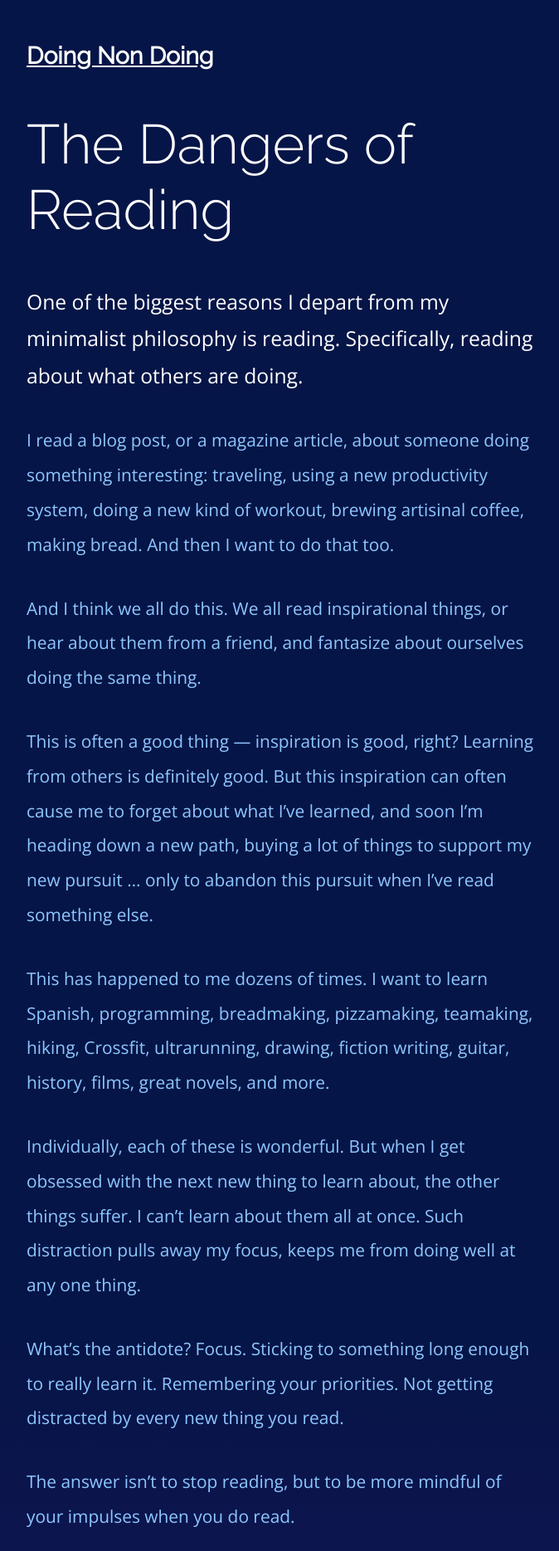
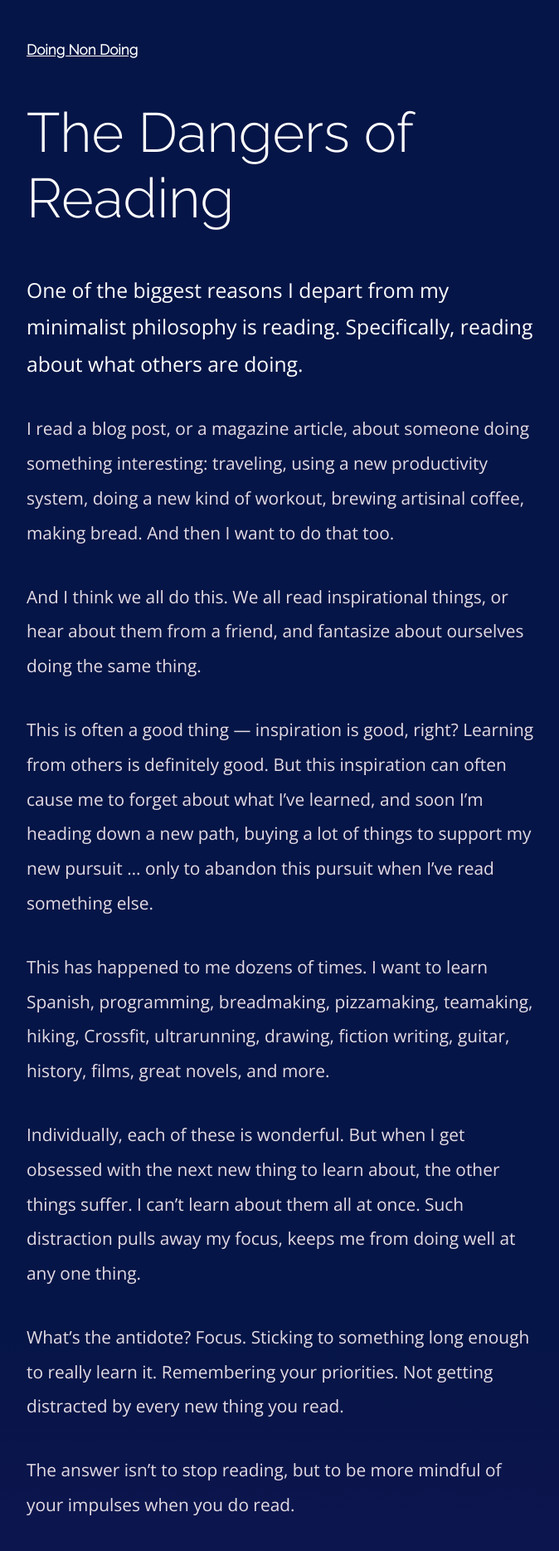
Before and after one commit to HenrikSimen/doing-non-doing, a Jekyll site: the page built from index.html, in a window 1280 px wide. Shown: the top 1869 px of the page at 83% size, without its empty margins (298-972 px from the left). Built offline with Jekyll 4.4.1, drawn with Linux system fonts in a browser that asks for light colours.

Commit message:
style-edits

```diff
--- a/_layouts/default.html
+++ b/_layouts/default.html
@@ -15,8 +15,8 @@
 
   <!-- Fonts -->
   <link href="https://fonts.googleapis.com/css?family=Raleway:300" rel="stylesheet">
-  <link href="https://fonts.googleapis.com/css?family=Open+Sans:400,700" rel="stylesheet">
-  <link href="https://fonts.googleapis.com/css?family=Anonymous+Pro:400,700|Open+Sans:400,700|Raleway" rel="stylesheet">
+  <link href="https://fonts.googleapis.com/css?family=Open+Sans:400,700,400i" rel="stylesheet">
+  <link href="https://fonts.googleapis.com/css?family=Anonymous+Pro:400,700" rel="stylesheet">
 
   <title>Doing Non Doing</title>
 </head>
--- a/assets/css/colors.css
+++ b/assets/css/colors.css
@@ -26,7 +26,7 @@
 }
 
  article p,footer p, footer ul{
-  color: #8ec7ff;
+  color: #e4dbe4;
 }
 
 article a {
--- a/assets/css/responsive.css
+++ b/assets/css/responsive.css
@@ -18,6 +18,10 @@
     line-height: 1.75em;
   }
 
+  footer p {
+    font-size: 1em;
+    line-height: 1.4em;
+
  }
 
 /* Medium devices (tablets, 768px and up) */
@@ -31,26 +35,30 @@
   }
 
   h1 {
-    font-size: 1.5em;
+    font-size: 1em;
     font-weight: 700;
   }
 
   h2 {
-    font-size: 3.5em;
+    font-size: 3em;
     margin-bottom: 50px;
   }
 
   p {
-    font-size: 1.188em;
+    font-size: 1.1em;
     font-weight: 400;
     margin: 35px 0;
-    line-height: 1.75em;
+    line-height: 2em;
   }
 
   p.intro {
-    font-size: 1.4em;
+    font-size: 1.3em;
     line-height: 1.8em;
   }
+
+  footer p {
+    font-size: 1em;
+    line-height: 1.4em;
  }
 
 /* Extra large devices (large desktops, 1200px and up) */
@@ -60,7 +68,7 @@
     margin: 0 auto;
   }
   h1 {
-    font-size: 1.5em;
+    font-size: 1em;
     font-weight: 700;
   }
 
--- a/assets/css/style.css
+++ b/assets/css/style.css
@@ -41,7 +41,7 @@
 }
 
 main, footer {
-  width: 85%;
+  width: 90%;
   margin: 0 auto;
   padding: 0 10px;
 }
@@ -52,6 +52,7 @@
 
 header {
   margin-bottom: 50px;
+  font-size: 0.9em;
 }
 
 /* Mobile Styles */
@@ -59,7 +60,6 @@
 h1, h2 {
   font-family: 'Raleway', sans-serif;
 }
-
 
 
 h1 {
@@ -75,15 +75,15 @@
 
 p {
   font-family: 'Open Sans', sans-serif;
-  font-size: 1.2em;
+  font-size: 1em;
   font-weight: 400;
   margin: 35px 0;
   line-height: 1.75em;
 }
 
 p.intro {
-  font-size: 1.2em;
-  line-height: 1.8em;
+  font-size: 1.1em;
+  line-height: 1.75em;
 }
 
 span.bolder {
@@ -98,6 +98,7 @@
 .attribution p {
   text-align: center;
   font-size: 1em;
+  font-style: italic;
 }
 
 a.all-posts {
@@ -120,6 +121,8 @@
 
 footer p {
   font-family: 'Anonymous Pro', monospace;
+  font-size: 1.2em;
+  line-height: 1.5em;
 }
 
 footer a {
```
